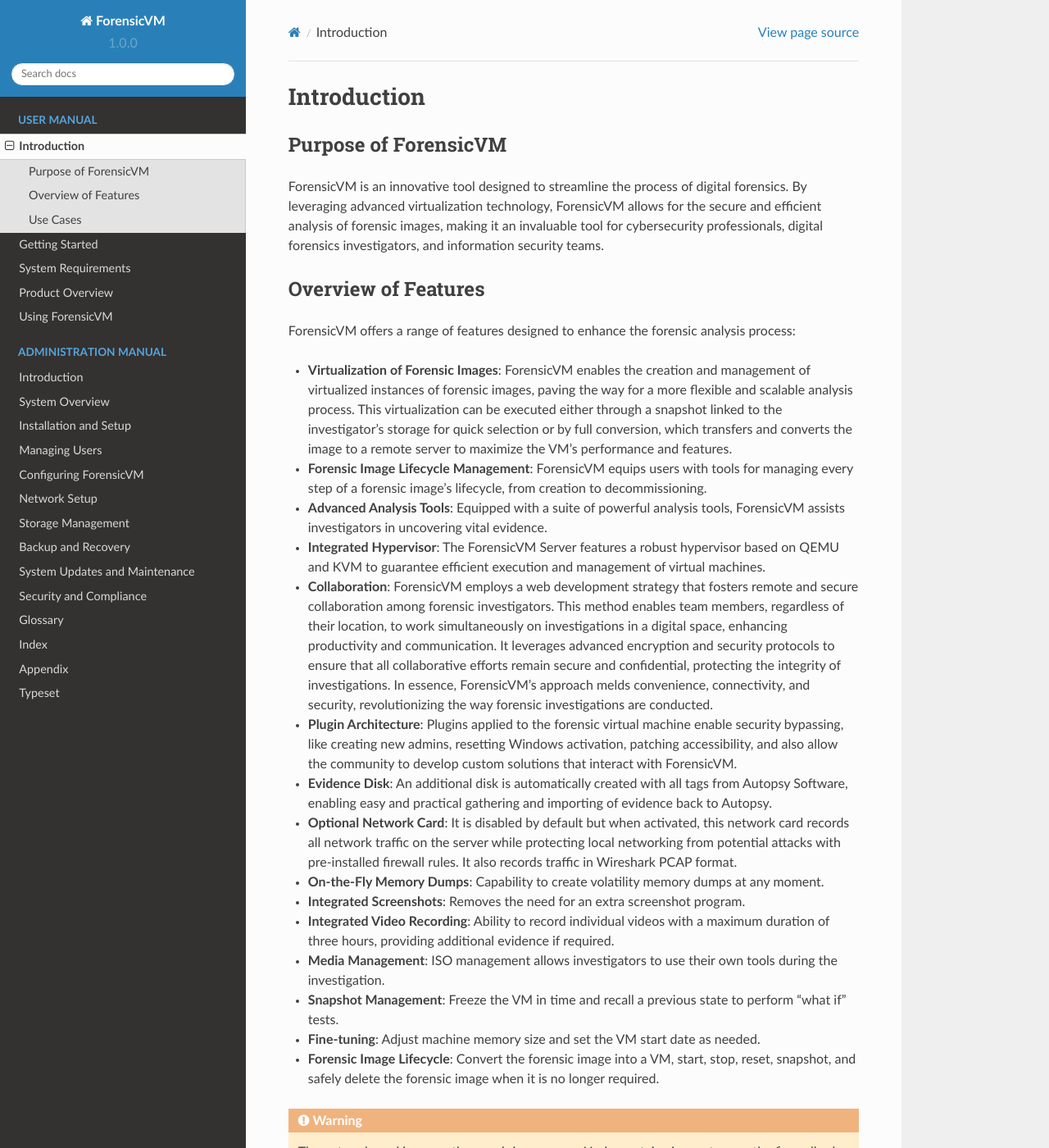
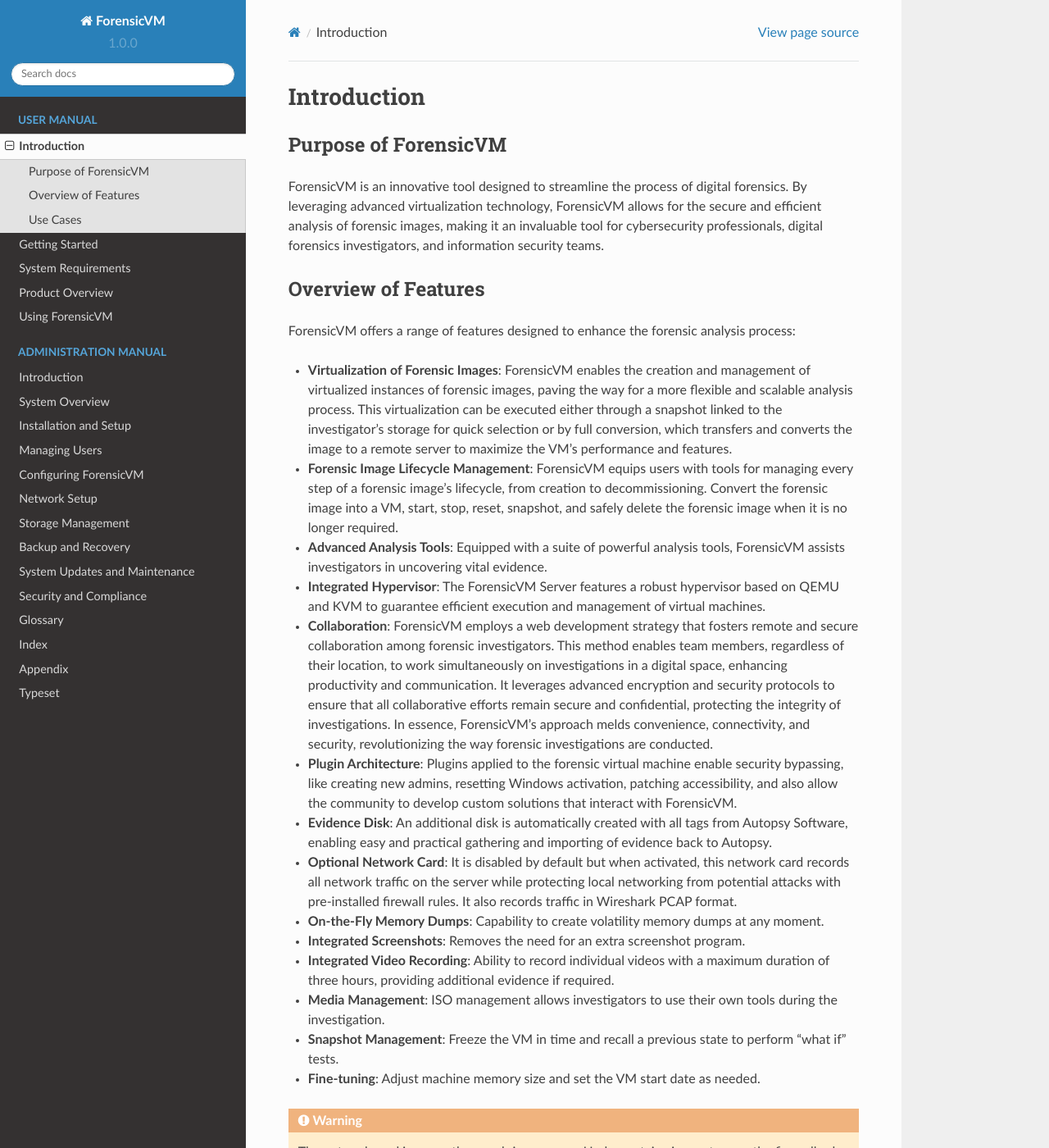
Before and after one commit to nunomourinho/ForensicVMServerAndClientDocs, a Sphinx documentation site: the page built from docs/user/introduction.rst, in a window 1280 px wide and 1400 px high. Shown: the whole window at 82% size. Built offline with Sphinx 7.4.7 and the Read the Docs theme 2.0.0, drawn with Linux system fonts in a browser that asks for light colours; pages that are not in the unit, such as notebooks, are missing from menus; some of the changed lines change nothing that is shown.

Commit message:
Update introduction.rst

```diff
--- a/docs/user/introduction.rst
+++ b/docs/user/introduction.rst
@@ -13,7 +13,7 @@
 ForensicVM offers a range of features designed to enhance the forensic analysis process:
 
 - **Virtualization of Forensic Images**: ForensicVM enables the creation and management of virtualized instances of forensic images, paving the way for a more flexible and scalable analysis process. This virtualization can be executed either through a snapshot linked to the investigator's storage for quick selection or by full conversion, which transfers and converts the image to a remote server to maximize the VM's performance and features.
-- **Forensic Image Lifecycle Management**: ForensicVM equips users with tools for managing every step of a forensic image's lifecycle, from creation to decommissioning.
+- **Forensic Image Lifecycle Management**: ForensicVM equips users with tools for managing every step of a forensic image's lifecycle, from creation to decommissioning. Convert the forensic image into a VM, start, stop, reset, snapshot, and safely delete the forensic image when it is no longer required.
 - **Advanced Analysis Tools**: Equipped with a suite of powerful analysis tools, ForensicVM assists investigators in uncovering vital evidence.
 - **Integrated Hypervisor**: The ForensicVM Server features a robust hypervisor based on QEMU and KVM to guarantee efficient execution and management of virtual machines.
 - **Collaboration**: ForensicVM employs a web development strategy that fosters remote and secure collaboration among forensic investigators. This method enables team members, regardless of their location, to work simultaneously on investigations in a digital space, enhancing productivity and communication. It leverages advanced encryption and security protocols to ensure that all collaborative efforts remain secure and confidential, protecting the integrity of investigations. In essence, ForensicVM's approach melds convenience, connectivity, and security, revolutionizing the way forensic investigations are conducted.
@@ -26,7 +26,6 @@
 - **Media Management**: ISO management allows investigators to use their own tools during the investigation.
 - **Snapshot Management**: Freeze the VM in time and recall a previous state to perform "what if" tests.
 - **Fine-tuning**: Adjust machine memory size and set the VM start date as needed.
-- **Forensic Image Lifecycle**: Convert the forensic image into a VM, start, stop, reset, snapshot, and safely delete the forensic image when it is no longer required.
 
 .. WARNING::
    The network card is currently a work-in-progress. Under certain circumstances, the firewall rules may fail, potentially exposing your network to malicious actors. Please note that although the network safeguards your internal system, your external IP may still be visible if a C2C client is installed. Proceed with caution.
```
